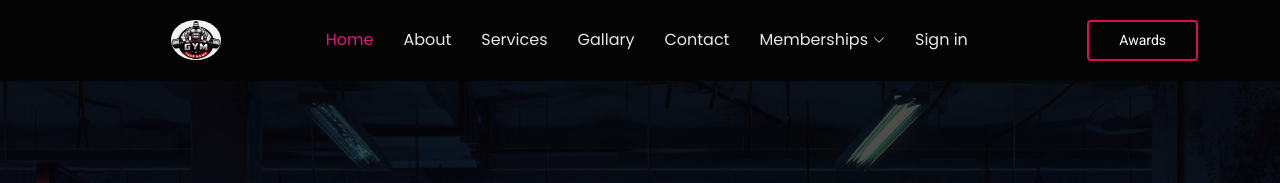
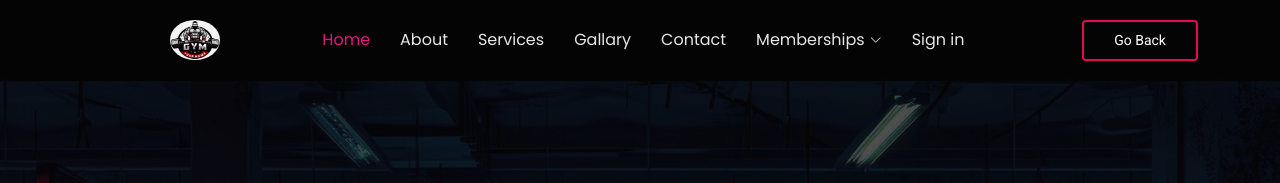
Before and after one commit to GurkaDakesh4232/GYM-project-02-sep-2024, a Django app: page /contact in a window 1280 px wide. Shown: the top 183 px of the page. Run offline with Django 5.2, Linux system fonts and the light colour scheme; some libraries are stand-ins or nearby versions.

Commit message:
Update base.html

```diff
--- a/templates/base.html
+++ b/templates/base.html
@@ -74,7 +74,7 @@
         <i class="mobile-nav-toggle d-xl-none bi bi-list"></i>
       </nav>
 
-      <a class="btn-getstarted" href="/achievents">Awards</a>
+      <a class="btn-getstarted" href="/">Go Back</a>
 
     </div>
   </header>
```
